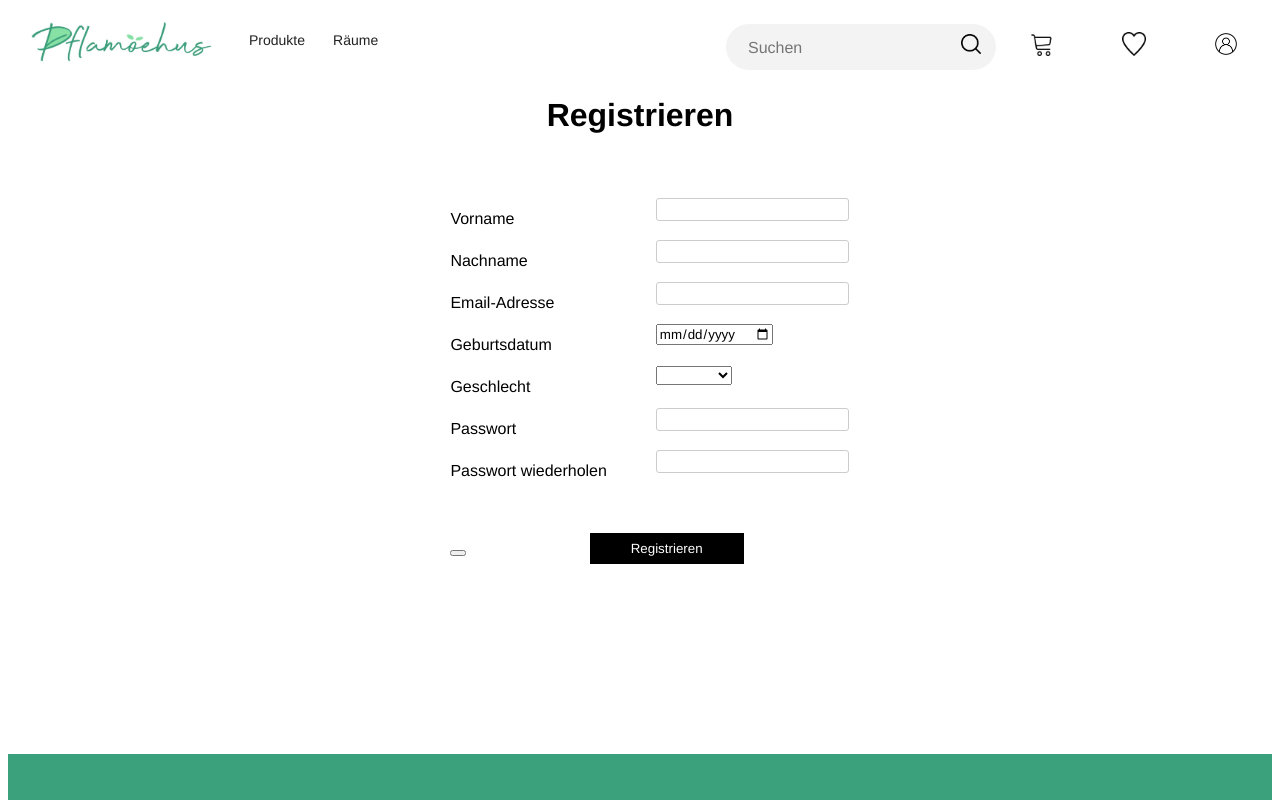
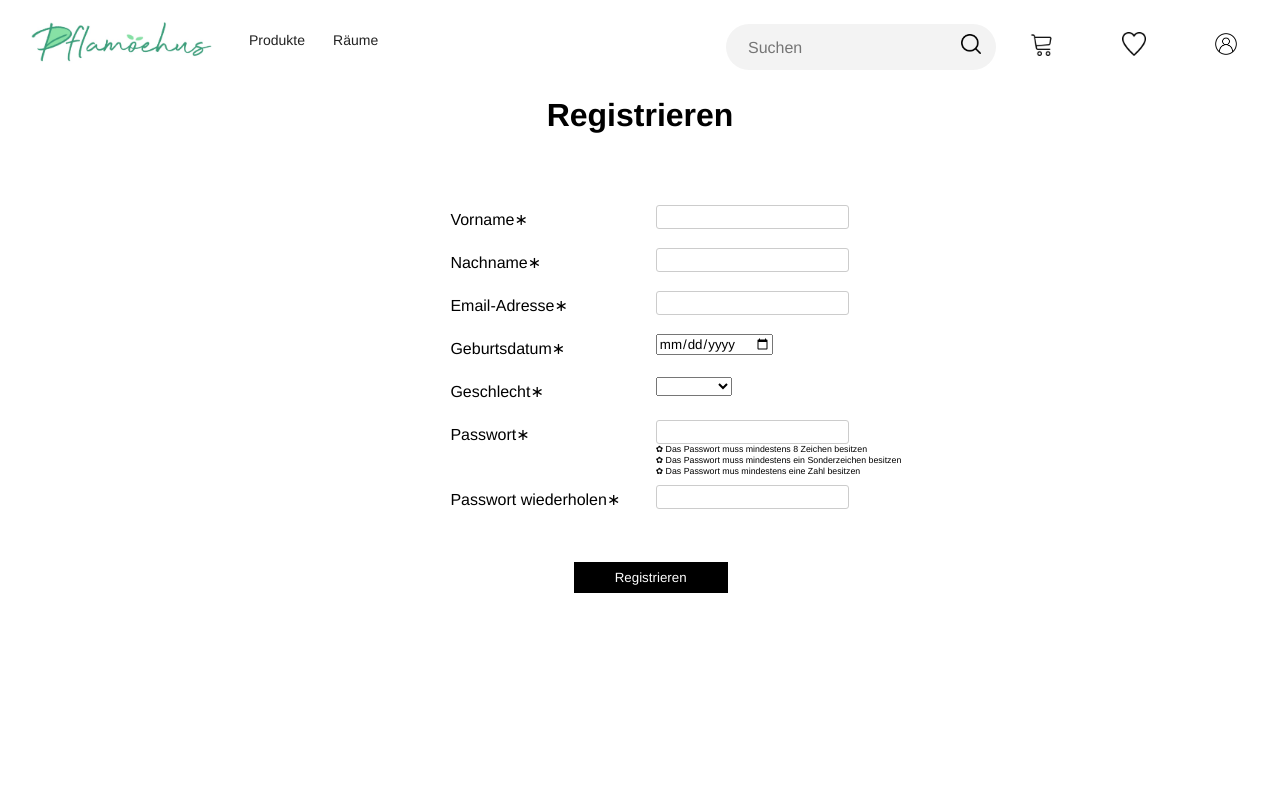
Before and after one commit to IsabelleSchmidt/BigSoftwareProject_Frontend, a Vue app: page /register in a window 1280 px wide. Shown: the top 800 px of the page. Built offline with nearby package versions, Linux system fonts and the light colour scheme.

Commit message:
Isis registrieren rübergezogen

```diff
--- a/src/views/Register.vue
+++ b/src/views/Register.vue
@@ -1,69 +1,75 @@
 <template>
     <div class="register">
         <h1 align="center">Registrieren</h1>
-         <!--<p id="error" align="center">{{errormessages}}</p> -->
-       <!-- <p id="error" align="center">{{errormessages}}</p>-->
-        <form @submit.prevent="newUser()">
+        <form @submit.prevent="newUser()" >
             <div class="row">
-                <div class="col1"><label for="firstname" class="left"> Vorname </label></div>
-                <div class="col2"><input v-model="firstname" type="text" name="firstname" size="30" maxlenght="50" class="right">
-                   <div class="error"> {{firstnameerror}}</div>
+                <div class="col1"><label for="firstname" class="left"> Vorname&lowast; </label></div>
+                <div class="col2"><input v-model="firstname" type="text" name="firstname" size="30" maxlenght="50" class="right" required>
+                    <div class="error" > {{firstnameerror}} </div>
                 </div>
             </div>
             <div class="row">
-                <div class="col1"><label for="lastname" class="left">Nachname</label></div>
-                <div class="col2"><input v-model="lastname" type="text" name="lastname" size="30" maxlenght="50" class="right">
-                    <div class="error"> {{lastnameerror}}</div>
+                <div class="col1"><label for="lastname" class="left">Nachname&lowast;</label></div>
+                <div class="col2"><input v-model="lastname" type="text" name="lastname" size="30" maxlenght="50" class="right" required>
+                   <div class="error" > {{lastnameerror}}</div>
                 </div>
             </div>
             <div class="row">
-                <div class="col1"><label for="email" class="left">Email-Adresse</label></div>
-                <div class="col2"><input v-model="email" type="text" name="email" size="30" maxlenght="50" class="right">
-                   <div class="error"> {{emailerror}}</div>
+                <div class="col1"><label for="email" class="left">Email-Adresse&lowast;</label></div>
+                <div class="col2"><input v-model="email" type="text" name="email" size="30" maxlenght="50" class="right" required>
+                   <div class="error" > {{emailerror}}</div>
                 </div>
             </div>
             <div class="row">
-                <div class="col1"><label for="birthdate" class="left">Geburtsdatum</label></div>
-                <div class="col2"><input v-model="birthdate" type="date" name="birthdate" size="30" maxlenght="50" class="right">
-                    <div class="error"> {{birthdateerror}}</div>
+                <div class="col1"><label for="birthdate" class="left">Geburtsdatum&lowast;</label></div>
+                <div class="col2"><input v-model="birthdate" type="date" name="birthdate" size="30" maxlenght="50" class="right" required>
+                   <div class="error"> {{birthdateerror}}</div>
                 </div>
             </div>
             <div class="row">
-                <div class="col1"><label for="gender" class="left">Geschlecht</label></div>
+                <div class="col1"><label for="gender" class="left">Geschlecht&lowast;</label></div>
                 <div class="col2">
-                    <select v-model="gender" name="gender" class="right">
+                    <select v-model="gender" name="gender" class="right" required>
                         <option value="FEMALE">weiblich</option>
                         <option value="MALE">männlich</option>
-                        <option value="DIVERSE">diverse</option>
-                    </select></div>
+                        <option value="DIVERSE">divers</option>
+                    </select>
                     <div class="error"> {{gendererror}}</div>
-            </div>
-            <div class="row">
-                <div class="col1"><label for="password" class="left">Passwort</label></div>
-                <div class="col2"><input id="pw1" v-model="password1" type="password" name="password" size="30" maxlenght="50" class="right">
-                    <div class="error"> {{firstpassworderror}}</div>
                 </div>
             </div>
             <div class="row">
-                <div class="col1"><label for="password" class="left">Passwort wiederholen</label></div>
-                <div class="col2"><input id="pw2" v-model="password2" type="password" name="password" size="30" maxlenght="50" class="right">
-                    <div class="error"> {{secondpassworderror}}</div>
+                <div class="col1"><label for="password" class="left">Passwort&lowast;</label></div>
+                <div class="col2"><input id="pw1" v-model="password1" type="password" name="password" size="30" maxlenght="50" class="right" required>
+               <div class="correct"> &#10047; Das Passwort muss mindestens 8 Zeichen besitzen</div>
+               <div class="correct"> &#10047; Das Passwort muss mindestens ein Sonderzeichen besitzen</div>
+               <div class="correct"> &#10047; Das Passwort mus mindestens eine Zahl besitzen</div>
                 </div>
             </div>
-            <button id="registrierenB" onclick="check()"> </button>
-             <router-link id="link" :to="{ path: '/login'}" > <input type="submit" name="registerUser" value="Registrieren" /> </router-link>
+            <div class="row">
+                <div class="col1"><label for="password" class="left">Passwort wiederholen&lowast;</label></div>
+                <div class="col2"><input id="pw2" v-model="password2" type="password" name="password" size="30" maxlenght="50" class="right" required>
+                   <div class="error"> {{password2error}}</div>
+                   <div class="error"> {{password1error}}</div>
+                </div>
+            </div>
+            <button name="newUser" value="Register" > Registrieren </button>
         </form>
     </div>
 </template>
 
+<!-- <script src="https://cdn.jsdelivr.net/npm/vue"></script>
+ <script src="/src/vuelidate.min.js"></script>
+ <script src="/src/validators.min.js"></script> -->
 <script lang="ts">
-
-    import{ref, defineComponent} from 'vue'
     import {postUser} from '../service/UserStore';
+    import{ref, defineComponent, reactive, watch} from 'vue'
+    import { useRouter, useRoute } from 'vue-router'
 
     export default defineComponent({
         name: "register",
+
         setup() {
+
             const firstname = ref("");
             const lastname = ref("");
             const email = ref("");
@@ -72,57 +78,46 @@
             const password1 = ref("");
             const password2 = ref("");
             const message = ref("");
-            const {sendUser, errormessages} = postUser();
-            console.log("Test 1:" ,errormessages.value.length);
+
+            const {sendUser, errormessages, check} = postUser();
+            const router = useRouter();
 
             const firstnameerror = ref("");
             const lastnameerror = ref("");
             const emailerror = ref("");
             const birthdateerror = ref("");
             const gendererror = ref("");
-            const firstpassworderror = ref("");
-            const secondpassworderror = ref("");
-
-            const check = ref(true);
-
-            const component = "OrderForm";
-            const compref = ref(component);
-            const signUpRequest: SignUpRequest = {'firstName': firstname.value,'lastName': lastname.value, 'email': email.value, 'gender' : gender.value, 'birthdate': birthdate.value, 'password': password1.value};
+            const password1error = ref("");
+            const password2error = ref("");
 
             async function newUser(): Promise<void>{
-                //const user: User = {'firstName': firstname.value, 'lastName': lastname.value, 'email': email.value, 'birthdate': birthdate.value, 'gender': gender.value, 'password': password1.value};
                 console.log("FIRSTNAME " + firstname.value + " LASTNAME " + lastname.value + " EMAIL " + email.value + " PW1 " + password1.value + " PW2 " + password2.value);
-                console.log("Test 2:" ,errormessages.value.length);
 
-                firstnameerror.value = "";
-                lastnameerror.value = "";
-                emailerror.value = "";
-                gendererror.value = "";
-                birthdateerror.value = "";
-                firstpassworderror.value = "";
-                secondpassworderror.value = "";
 
-                    // if(errormessages.value.length == 0){
-                    //     //hier passiert nix... es hat alles geklappt...user wird gesendet
-                    //    // const signUpRequest: SignUpRequest = {'firstName': firstname.value,'lastName': lastname.value, 'email': email.value, 'gender' : gender.value, 'birthdate': birthdate.value, 'password': password1.value};
-                    //     //message.value="";
-                    //     //sendUser(signUpRequest);
-                    //     console.log("Im if drin ",errormessages.value.length);
-                    //     //const correct="Alle Eingaben sind richtig";
-                    //     //message.value= correct;
-                    // }
+                if(password1.value == password2.value){
+                    const signUpRequest: SignUpRequest = {'firstName': firstname.value,'lastName': lastname.value, 'email': email.value, 'gender' : gender.value, 'birthdate': birthdate.value, 'password': password1.value};
+                    message.value = "";
+                    console.log(`SENDE ${signUpRequest}`);
+
+
+                    firstnameerror.value = "";
+                    lastnameerror.value = "";
+                    emailerror.value = "";
+                    birthdateerror.value = "";
+                    gendererror.value = "";
+                    password1error.value = "";
+                    password2error.value = "";
+
+                    await sendUser(signUpRequest);
 
                     if(errormessages.value.length > 0){
-                        //hier werden die fehler überprüft und die errormessages ausgegeben
                         for(const error of errormessages.value){
-                            if(error.field == "firstName"){
-                                // console.log("Er geht in firstname");
+                            if(error.field == "firstName" ){
                                 firstnameerror.value = error.message;
                             }
                             if(error.field == "lastName"){
                                 lastnameerror.value = error.message;
                             }
-                            // console.log("error.field: ", error.field);
                             if(error.field == "email"){
                                 emailerror.value = error.message;
                             }
@@ -132,45 +127,23 @@
                             if(error.field == "gender"){
                                 gendererror.value = error.message;
                             }
+                            if(error.field == "password"){
+                                password1error.value = error.message;
+                            }
+                        }
+                    }else{
+                        router.push("/login");
+                    }
+                }else{
+                    password2error.value = "Die Passwörter stimmen nicht überein";
+                    password1.value = "";
+                    password2.value = "";
+                }
+            }
 
 
-                        }
-
-                    }else{
-                        //changeComp(signUpRequest);
-                    }
-
-                if (password1.value === password2.value) {
-                    //const signUpRequest: SignUpRequest = {'firstName': firstname.value,'lastName': lastname.value, 'email': email.value, 'gender' : gender.value, 'birthdate': birthdate.value, 'password': password1.value};
-                    message.value="";
-                    // sendUser(signUpRequest);
-                    secondpassworderror.value = "";
-
-                } else {
-                    password1.value = "";
-                    password2.value = "";
-                    secondpassworderror.value = "Die Passwörter stimmen nicht überein." ;
-                }
-
-                if(firstname.value == ""){
-                    firstnameerror.value = "Bitte fülle dieses Feld aus";
-                }
-                if(lastname.value == ""){
-                    lastnameerror.value = "Bitte fülle dieses Feld aus";
-                }
-                if(email.value == ""){
-                    emailerror.value = "Bitte fülle dieses Feld aus";
-                }
-                if(gender.value == ""){
-                    gendererror.value = "Bitte fülle dieses Feld aus";
-                }
-                if(password1.value == ""){
-                    firstpassworderror.value = "Bitte fülle dieses Feld aus";
-                }
-                if(password2.value == ""){
-                    secondpassworderror.value = "Bitte fülle dieses Feld aus";
-                }
-            }
+            // function ruleCheck() {
+            // }
 
             return {
                 newUser,
@@ -182,19 +155,15 @@
                 password1,
                 password2,
                 message,
+                errormessages,
                 firstnameerror,
                 lastnameerror,
                 emailerror,
+                gendererror,
                 birthdateerror,
-                gendererror,
-                firstpassworderror,
-                secondpassworderror,
-                errormessages,
-                component,
-                compref,
+                password1error,
+                password2error,
                 check
-                // toggle,
-                // changeComp
             };
         }
     });
@@ -268,9 +237,34 @@ input[type=submit]{
 
 }
 
+.right{
+    margin-top: 0.55em;
+}
+
 .error {
     color: red;
-    margin: 5px 0px 0px 0px;
+    margin: 5px 0px 1px 0px;
+    font-size: 0.8em;
+}
+
+button{
+    margin: 5% 0% 5% 15%;
+    padding: 1% 5%;
+    background-color: black;
+    border-style: none;
+    color: #fff;
+    &:hover{
+        background-color: #3BA07C;
+    }
+    &:focus{
+        outline: none;
+    }
+}
+
+.correct{
+    color: black;
+    margin-bottom: 0.15em;
+    font-size: 0.55em;
 }
 
 </style>
```
Also changed, not shown: src/service/UserStore.ts (+16 -5 lines).
